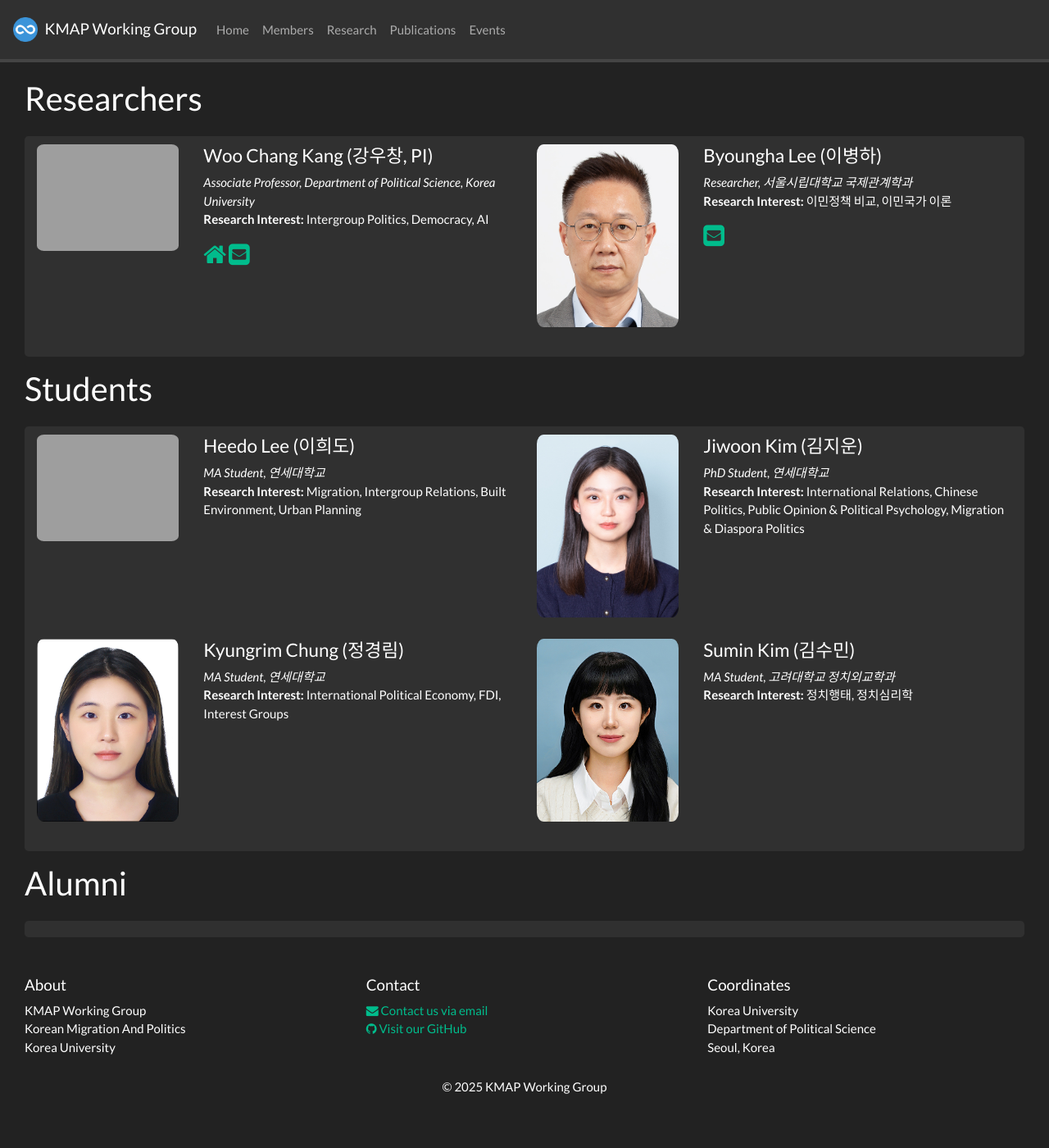
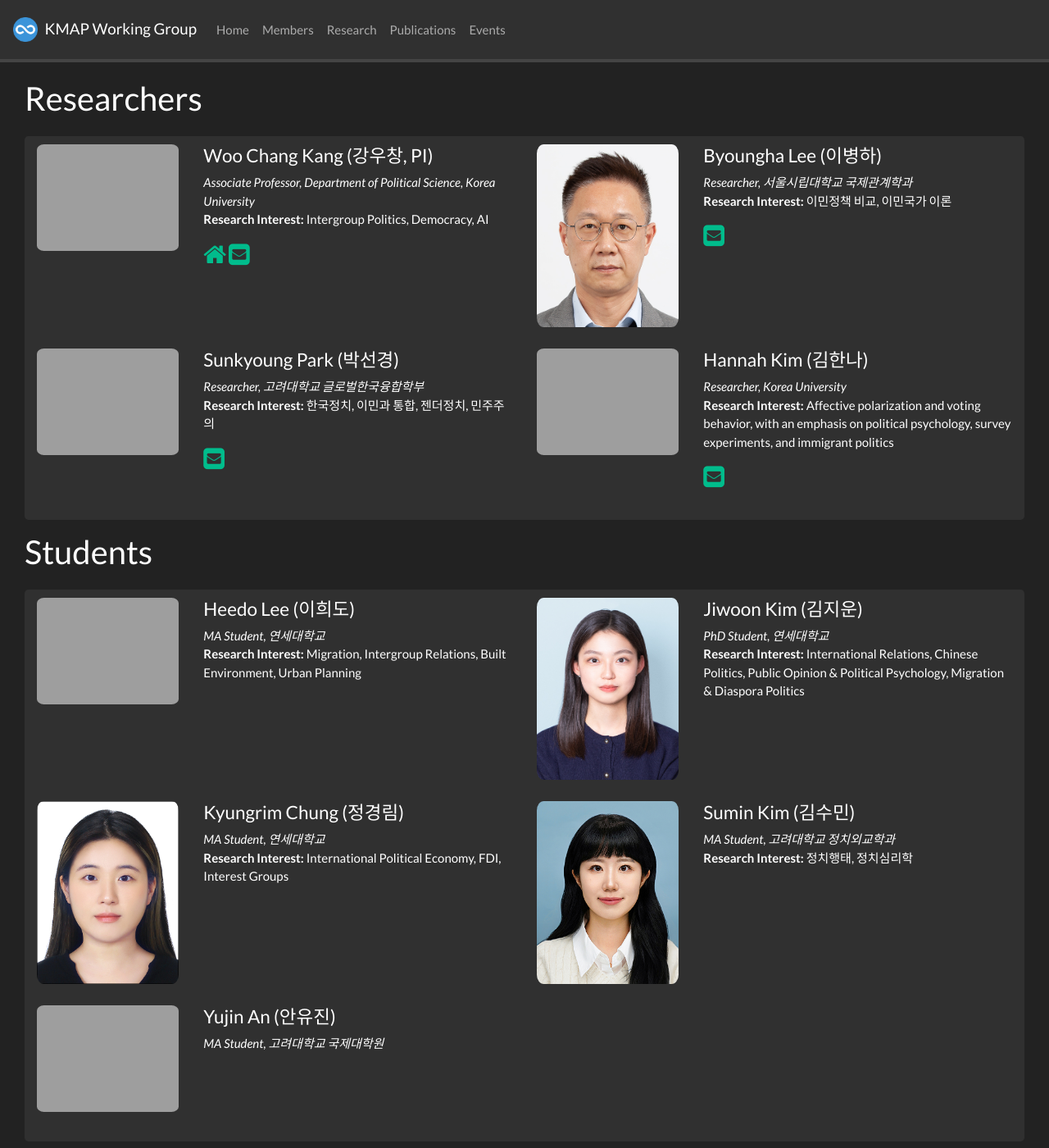
Before and after one commit to kmapgroup/kmapgroup.github.io, a Jekyll site: the page built from _pages/members.md, in a window 1280 px wide and 1400 px high. Shown: the whole window at 82% size. Built offline with Jekyll 4.4.1, drawn with Linux system fonts in a browser that asks for light colours; nearby versions of some CDN libraries; a style sheet for code colours, icons or effects is not loaded.

Commit message:
Add 3 new team members
- Sunkyoung Park (박선경) - Researcher, 고려대학교
- Hannah Kim (김한나) - Researcher, Korea University
- Yujin An (안유진) - MA Student, 고려대학교

🤖 Generated with [Claude Code](https://claude.com/claude-code)

Co-Authored-By: Claude Opus 4.5 <noreply@anthropic.com>

```diff
--- a/_data/team_members.yml
+++ b/_data/team_members.yml
@@ -36,3 +36,24 @@
   # email: suminyay@korea.ac.kr
   role: student
   research: 정치행태, 정치심리학
+
+- name: Sunkyoung Park (박선경)
+  photo: 멤버사진/박선경.jpg
+  info: Researcher, 고려대학교 글로벌한국융합학부
+  email: sunkyoung_park@korea.ac.kr
+  role: professor
+  research: 한국정치, 이민과 통합, 젠더정치, 민주주의
+
+- name: Hannah Kim (김한나)
+  photo: 멤버사진/김한나.jpg
+  info: Researcher, Korea University
+  email: hannahkim80@gmail.com
+  role: professor
+  research: Affective polarization and voting behavior, with an emphasis on political psychology, survey experiments, and immigrant politics
+
+- name: Yujin An (안유진)
+  photo: 멤버사진/안유진.jpeg
+  info: MA Student, 고려대학교 국제대학원
+  # email: yujin.haley.an@gmail.com
+  role: student
+  research:
```
